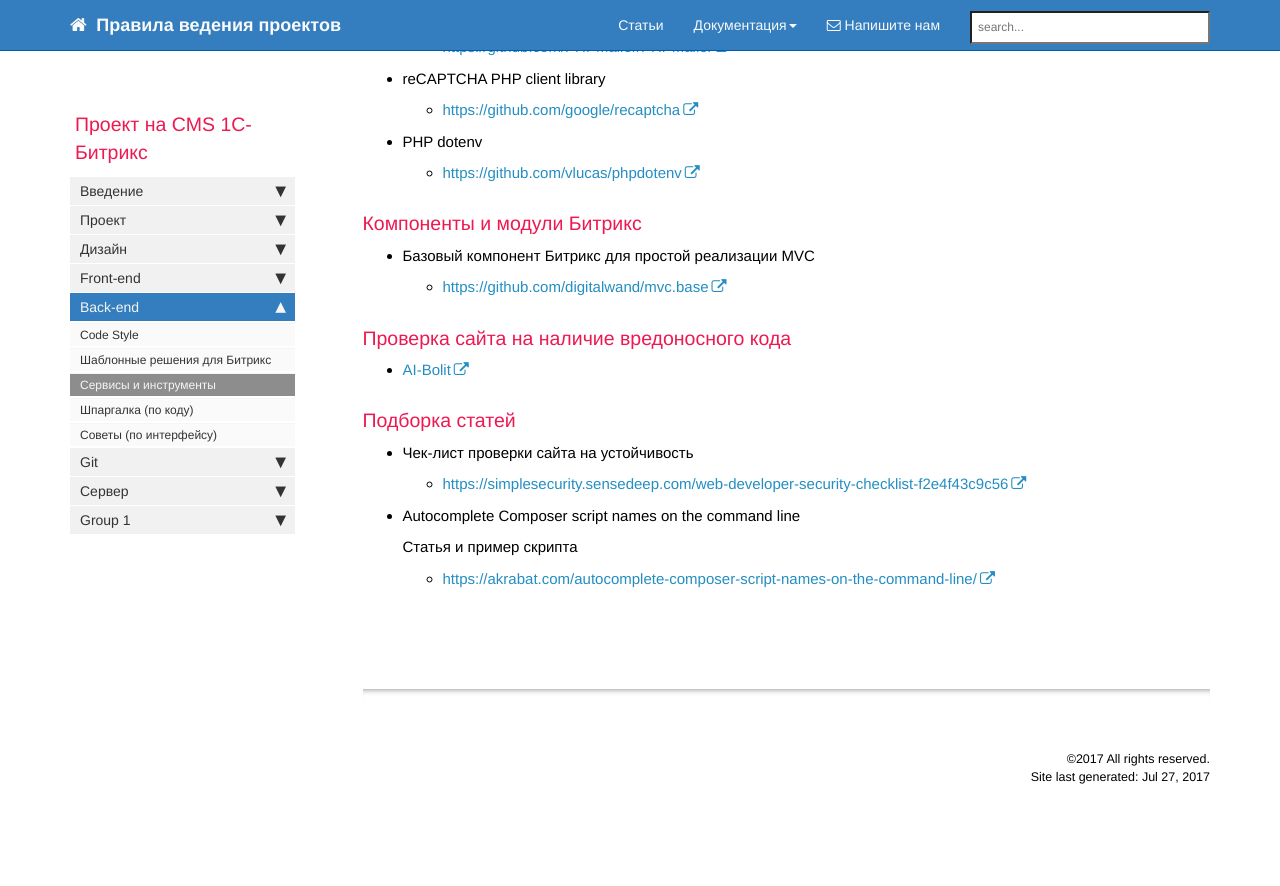
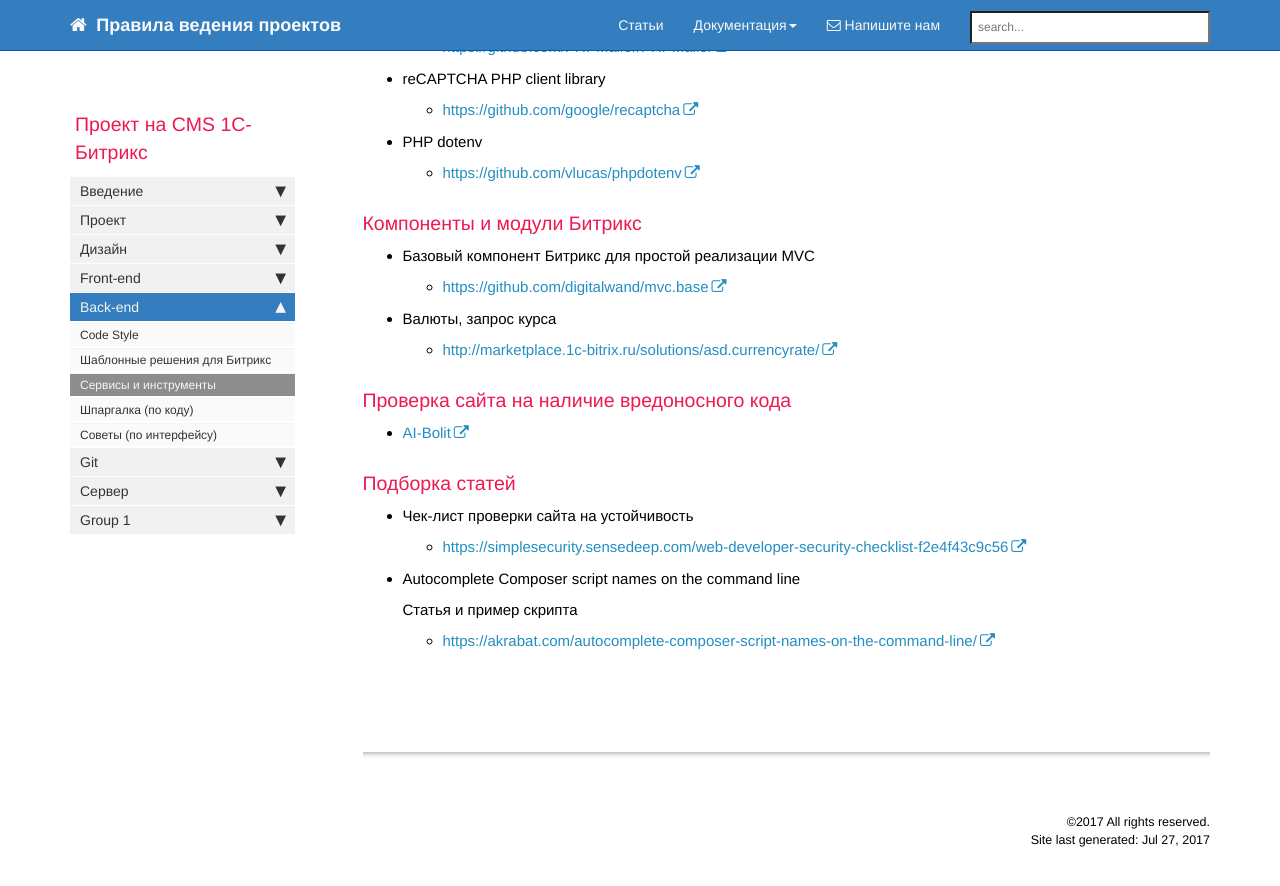
Before and after one commit to gdecider/gdecider.github.io, a Jekyll site: the page built from pages/bx/bx_back-tools.md, in a window 1280 px wide and 900 px high, scrolled down 522 px. Shown: the top 886 px of the window. Built offline with Jekyll 4.4.1, drawn with Linux system fonts in a browser that asks for light colours; nearby versions of some CDN libraries; comment, search, counter and statistics services are not loaded; before the commit the page ends 1359 px from its top, so only the background shows below that.

Commit message:
Update bx_back-tools.md

```diff
--- a/pages/bx/bx_back-tools.md
+++ b/pages/bx/bx_back-tools.md
@@ -42,6 +42,10 @@
 
   * [https://github.com/digitalwand/mvc.base](https://github.com/digitalwand/mvc.base)
 
+* Валюты, запрос курса
+
+  * [http://marketplace.1c-bitrix.ru/solutions/asd.currencyrate/](http://marketplace.1c-bitrix.ru/solutions/asd.currencyrate/)
+
 ### Проверка сайта на наличие вредоносного кода
 
 * [AI-Bolit](https://www.revisium.com/aibo/)
```
